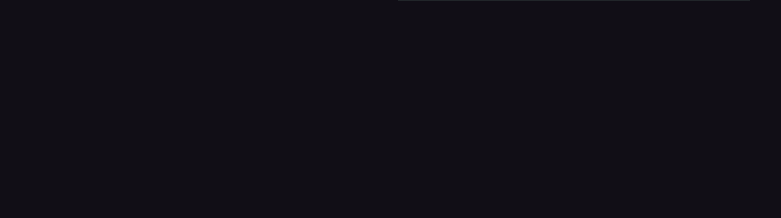
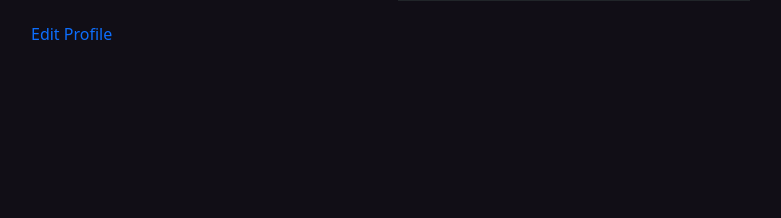
Before and after one commit to ahurable/social-medial, a Django app: a page that uses templates/base.html in a window 1280 px wide. Shown: the part 491-709 px from the top of the page, without its empty margins (68-849 px from the left). Run offline with Django 4.2, Linux system fonts and the light colour scheme; a user stored in the database is signed in; tables that the repository leaves empty hold one stand-in row (values such as "Sample post"); grey boxes marked "Sample" are stand-in pictures; some libraries are stand-ins or nearby versions.

Commit message:
added edit profile section and improving issues

```diff
--- a/templates/base.html
+++ b/templates/base.html
@@ -72,5 +72,6 @@
 
 
 <script src="{% static 'js/main.js' %}"></script>
+<script src="{% static 'js/bootstrap.min.js' %}"></script>
 </body>
 </html>
--- a/templates/index.html
+++ b/templates/index.html
@@ -21,7 +21,7 @@
                 </div>
                 <div class="p-2">
                     {% comment %} <div style="height: 55px;"> {% endcomment %}
-                        <h3 style="height: 59px;">{{ post.title|truncatechars:45 }}</h3>
+                        <h3 style="height: 59px;">{{ post.title|truncatechars:37 }}</h3>
                     {% comment %} </div> {% endcomment %}
                     {% comment %} <div style="height: 55px;"> {% endcomment %}
                         <a href="{% url "profile_url" post.author.username %}" style="color: gray; text-decoration: none;">{{ post.author.name }}</a>
--- a/templates/users/profile.html
+++ b/templates/users/profile.html
@@ -19,6 +19,34 @@
             <span><b>Following</b> {{ user_profile.followings.count }}</span>
             <hr>
             <p>{{ user_profile.about }}</p>
+            {% if profile_form %}
+                                {% comment %}  {% endcomment %}
+                                <button type="button" class="btn text-primary" data-bs-toggle="modal" data-bs-target="#exampleModal">
+                                    Edit Profile
+                                  </button>
+
+                                  <!-- Modal -->
+                                  <div class="modal fade" id="exampleModal" tabindex="-1" aria-labelledby="exampleModalLabel" aria-hidden="true">
+                                    <div class="modal-dialog bg-dark">
+                                      <div class="modal-content bg-dark">
+                                        <div class="modal-header bg-dark">
+                                          <h5 class="modal-title" id="exampleModalLabel">Edit Profile</h5>
+                                          <button type="button" class="btn-close" data-bs-dismiss="modal" aria-label="Close"></button>
+                                        </div>
+                                        <div class="modal-body">
+                                            <form method="post"  enctype="multipart/form-data">
+                                                {% csrf_token %}
+                                                {{ profile_form.as_p }}
+                                        </div>
+                                        <div class="modal-footer">
+                                          <button type="button" class="btn btn-secondary" data-bs-dismiss="modal">Close</button>
+                                          <button type="submit" class="btn btn-primary">Save changes</button>
+                                        </form>
+                                        </div>
+                                      </div>
+                                    </div>
+                                  </div>
+                            {% endif %}
         </div>
         <div class="col-lg-8 col-md-6 col-12 text-white d-flex flex-wrap p-1">
             {% for post in user.posts.all %}
@@ -29,11 +57,12 @@
                     </div>
                     <div class="p-2">
                         {% comment %} <div style="height: 55px;"> {% endcomment %}
-                            <h3 style="height: 59px;">{{ post.title|truncatechars:45 }}</h3>
+                            <h3 style="height: 59px;">{{ post.title|truncatechars:37 }}</h3>
                         {% comment %} </div> {% endcomment %}
                         {% comment %} <div style="height: 55px;"> {% endcomment %}
                             <a href="{% url "profile_url" post.author.username %}" style="color: gray; text-decoration: none;">{{ post.author.name }}</a>
                             <p style="height: 55px;">{{ post.description|truncatechars:65 }}</p>
+
                         {% comment %} </div> {% endcomment %}
                         <a href="{% url 'postd_url' post.id %}" class="btn btn-primary w-100">Read More</a>
                     </div>
--- a/users/forms.py
+++ b/users/forms.py
@@ -1,6 +1,6 @@
 from django import forms
 from django.core.exceptions import ValidationError
-from .models import UserModel
+from .models import UserModel, ProfileModel
 
 class Register(forms.ModelForm):
 
@@ -46,3 +46,12 @@
 
     username = forms.CharField(max_length=18, widget=forms.TextInput(attrs={'class': 'form-control bg-dark text-white'}))
     password = forms.CharField(max_length=18, widget=forms.PasswordInput(attrs={'class': 'form-control bg-dark text-white'}))
+
+class ProfileEdit(forms.ModelForm):
+    class Meta:
+        model = ProfileModel
+        fields = ['profile_picture','about']
+        widgets = {
+            'profile_picture': forms.FileInput(attrs={'class':'form-control bg-dark text-white'}),
+            'about': forms.Textarea(attrs={'class':'form-control bg-dark text-white'}),
+        }
--- a/users/models.py
+++ b/users/models.py
@@ -43,7 +43,7 @@
 
 class ProfileModel(models.Model):
 
-    profile_picture = models.ImageField(upload_to=img_upload, default="users/img/UserDefaultPicture.webp")
+    profile_picture = models.ImageField(upload_to=img_upload, default="users/img/UserDefaultPicture.webp", null=True, blank=True)
     about  = models.TextField()
     user = models.OneToOneField(settings.AUTH_USER_MODEL, on_delete=models.CASCADE, related_name="profile")
     followers = models.ManyToManyField(settings.AUTH_USER_MODEL, related_name="followers")
--- a/users/urls.py
+++ b/users/urls.py
@@ -6,5 +6,5 @@
     path('login/', LoginView.as_view(), name="login_url"),
     path('logout/', LogoutView, name="logout_url"),
     path('follow/<int:id>', FollowOpView, name="follow_url"),
-    path('profile/<str:username>', ProfileView, name="profile_url")
+    path('profile/<str:username>', ProfileView.as_view(), name="profile_url")
 ]
--- a/users/views.py
+++ b/users/views.py
@@ -3,7 +3,7 @@
 from django.http import HttpResponse
 from django.contrib.messages import success, error
 from django.contrib.auth import authenticate, login, logout
-from .forms import Register, Login
+from .forms import Register, Login, ProfileEdit
 from .models import ProfileModel,UserModel
 # Create your views here.
 
@@ -85,8 +85,19 @@
         error(request, "You should login into site first", extra_tags="danger")
         return redirect(request.META.get("HTTP_REFERER"))
 
-def ProfileView(request, username):
+class ProfileView(View):
+    def get(self, request, username):
+        user = UserModel.objects.get(username=username)
+        user_profile = ProfileModel.objects.get(user=user)
+        if request.user.username == username:
+            profile_form = ProfileEdit()
+            return render(request, "users/profile.html", {"user_profile": user_profile, "user": user, "profile_form": profile_form})
+        return render(request, "users/profile.html", {"user_profile": user_profile, "user": user})
 
-    user = UserModel.objects.get(username=username)
-    user_profile = ProfileModel.objects.get(user=user)
-    return render(request, "users/profile.html", {"user_profile": user_profile, "user": user})
+    def post(self,request, username):
+        profile = request.user.profile
+        form = ProfileEdit(data=request.POST, files=request.FILES, instance=profile)
+        if form.is_valid():
+            form.save()
+            success(request, "your profile updated with successfully")
+            return redirect(request.META.get("HTTP_REFERER"))
```
Also changed, not shown: users/migrations/0008_alter_profilemodel_profile_picture.py (added).
